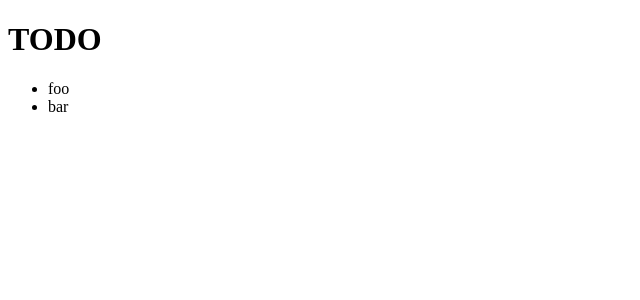
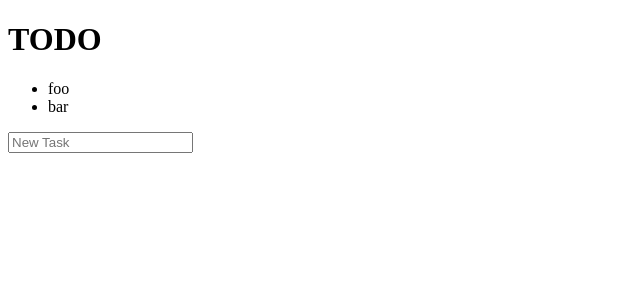
Before and after one commit to hoto17296/vue3-practice, a Vue app in the folder frontend/: page / in a window 1280 px wide. Shown: the top 300 px of the page, without its empty margins (0-640 px from the left). Built offline with nearby package versions, Linux system fonts and the light colour scheme.

Commit message:
add todo

```diff
--- a/frontend/src/components/Todo.vue
+++ b/frontend/src/components/Todo.vue
@@ -3,6 +3,12 @@ import useTodo from '@/composable/todo'
 import TodoItem from './TodoItem.vue'
 
 const { todo, addTodo, deleteTodo } = useTodo()
+
+function onSubmit(event) {
+  const title = event.target.title.value.trim()
+  event.target.title.value = ''
+  if (title) addTodo(title)
+}
 </script>
 
 <template>
@@ -11,6 +17,9 @@ const { todo, addTodo, deleteTodo } = useTodo()
       <TodoItem v-bind="item"></TodoItem>
     </li>
   </ul>
+  <form @submit.prevent="onSubmit">
+    <input type="text" name="title" placeholder="New Task" />
+  </form>
 </template>
 
 <style scoped></style>
```
